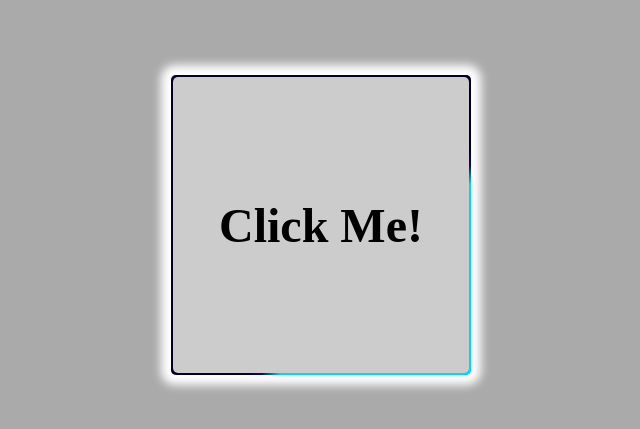
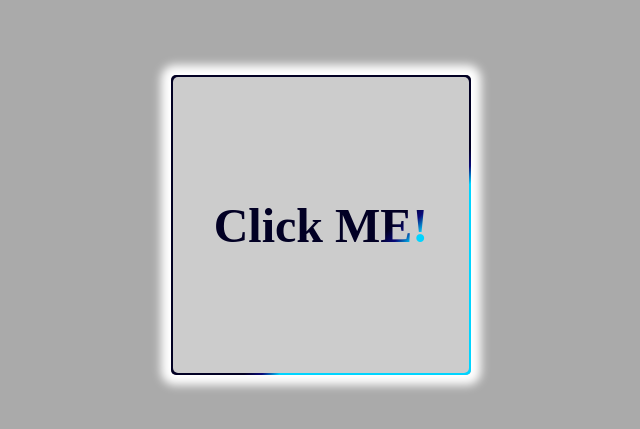
Before and after one commit to bartasd/someStyle, a website: page index.html in a window 1280 px wide. Shown: the part 175-604 px from the top of the page, without its empty margins (319-959 px from the left). Drawn offline with Linux system fonts and the light colour scheme.

Commit message:
fixed style and loop bug

```diff
--- a/css/style.css
+++ b/css/style.css
@@ -19,6 +19,7 @@ body {
   align-items: center;
   box-shadow: 0 0 10px 10px white;
   border-radius: 5px;
+  position: relative;
 }
 
 .overlay {
@@ -33,3 +34,14 @@ body {
   font-size: 3rem;
   font-weight: bold;
 }
+
+.text {
+  position: absolute;
+  width: 300px;
+  height: 300px;
+  color: transparent;
+  background-clip: text;
+  display: flex;
+  justify-content: center;
+  align-items: center;
+}
--- a/index.html
+++ b/index.html
@@ -7,7 +7,9 @@
 </head>
 <body>
   <div class="gradient" id="grad">
-    <div class="overlay">Click Me!</div>
+    <div class="overlay">
+      <p class="text" id="text">Click ME!</p>
+    </div>
   </div>
   <script src="./js/index.js"></script>
 </body>
--- a/js/index.js
+++ b/js/index.js
@@ -1,4 +1,5 @@
 const grad = document.getElementById("grad");
+const text = document.getElementById("text");
 
 let i = 0;
 let turn = true;
@@ -24,7 +25,12 @@ function changeGrad() {
       )`;
 
   grad.style.background = bkg;
+  text.style.background = bkg;
+  text.style.backgroundClip = "text";
   i += turn ? 1 : -1;
+  if (i == -1) {
+    i = x;
+  }
 }
 
 setInterval(changeGrad, 30);
```
